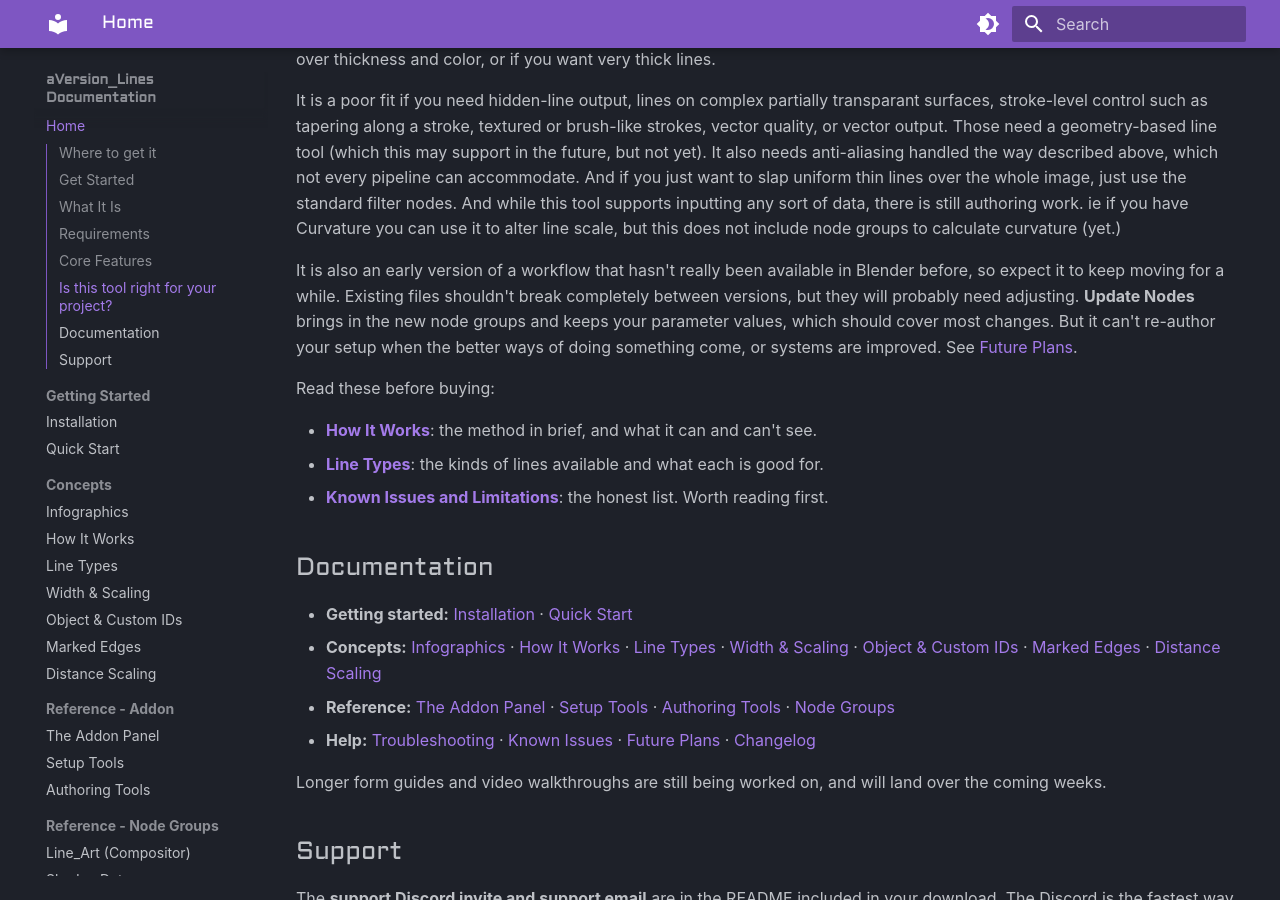
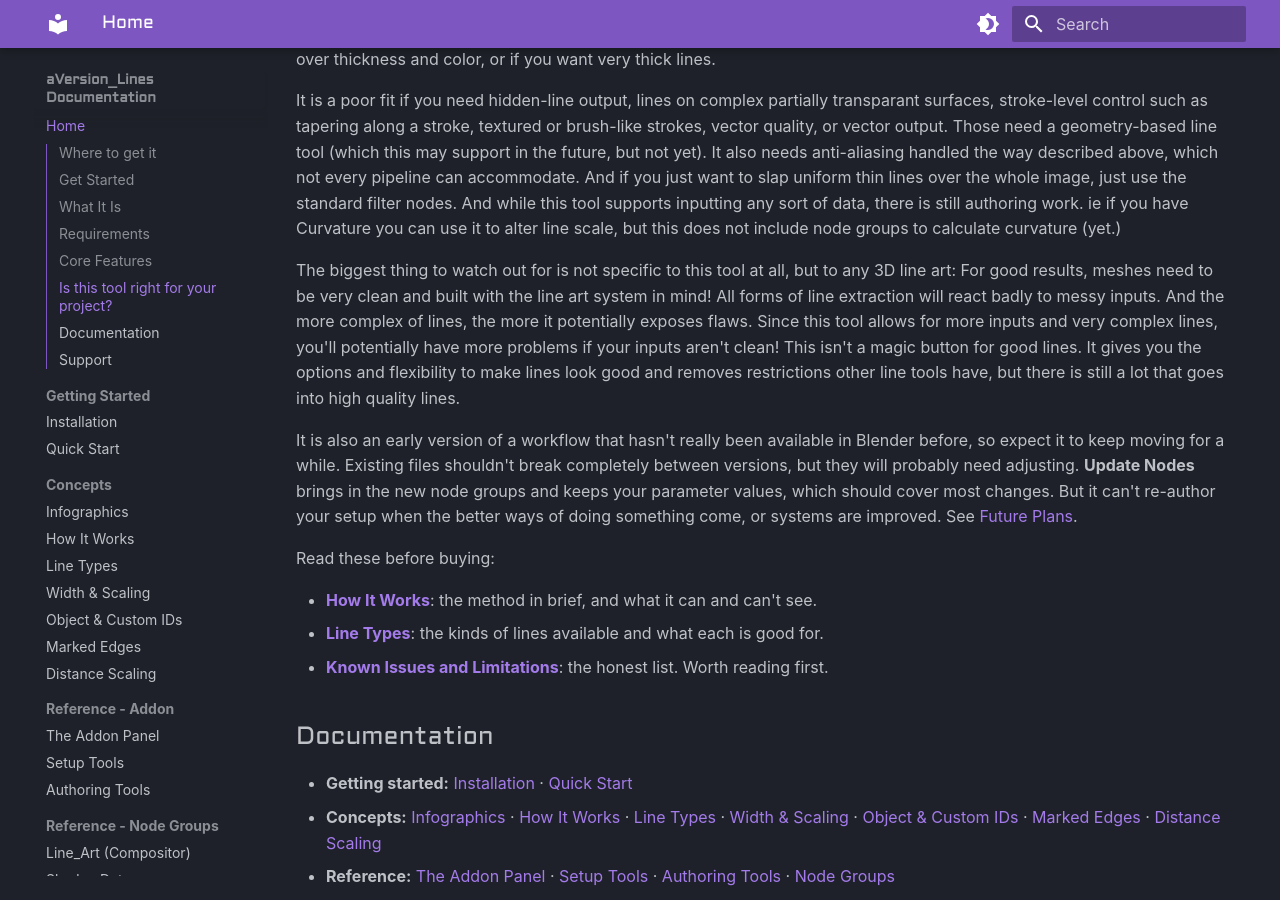
Before and after one commit to aVersionOfReality/avr_lines_docs, an MkDocs documentation site: the page built from docs/index.md, in a window 1280 px wide and 900 px high, scrolled down 4461 px. Built offline with MkDocs 1.6.1 and Material for MkDocs 9.7.7, drawn with Linux system fonts in a browser that asks for light colours.

Commit message:
Home page: note that clean meshes matter for any 3D line art
Adds a paragraph to "Is this tool right for your project?" about mesh
cleanliness. It isn't specific to this tool, but more inputs and more complex
lines mean more chances to expose flaws in the mesh, so it's worth saying
plainly that this isn't a magic button.

Co-Authored-By: Claude Opus 5 <noreply@anthropic.com>

```diff
--- a/docs/index.md
+++ b/docs/index.md
@@ -17,6 +17,8 @@
 - **Gumroad**: coming soon
 - **Superhive**: coming soon
 
+
+
 ## Get Started
 
 - **[Installation](installation.md)**
@@ -25,6 +27,8 @@
 - **[Infographics](infographics.md)**
 
 ---
+
+
 
 ## What It Is
 
@@ -84,6 +88,8 @@ It is a good fit if you want lines driven by shading and texture data rather tha
 
 It is a poor fit if you need hidden-line output, lines on complex partially transparant surfaces, stroke-level control such as tapering along a stroke, textured or brush-like strokes, vector quality, or vector output. Those need a geometry-based line tool (which this may support in the future, but not yet). It also needs anti-aliasing handled the way described above, which not every pipeline can accommodate. And if you just want to slap uniform thin lines over the whole image, just use the standard filter nodes. And while this tool supports inputting any sort of data, there is still authoring work. ie if you have Curvature you can use it to alter line scale, but this does not include node groups to calculate curvature (yet.)
 
+The biggest thing to watch out for is not specific to this tool at all, but to any 3D line art: For good results, meshes need to be very clean and built with the line art system in mind! All forms of line extraction will react badly to messy inputs. And the more complex of lines, the more it potentially exposes flaws. Since this tool allows for more inputs and very complex lines, you'll potentially have more problems if your inputs aren't clean! This isn't a magic button for good lines. It gives you the options and flexibility to make lines look good and removes restrictions other line tools have, but there is still a lot that goes into high quality lines.
+
 It is also an early version of a workflow that hasn't really been available in Blender before, so expect it to keep moving for a while. Existing files shouldn't break completely between versions, but they will probably need adjusting. **Update Nodes** brings in the new node groups and keeps your parameter values, which should cover most changes. But it can't re-author your setup when the better ways of doing something come, or systems are improved. See [Future Plans](future-plans.md).
 
 Read these before buying:
@@ -103,8 +109,6 @@ Read these before buying:
 
 Longer form guides and video walkthroughs are still being worked on, and will land over the coming weeks.
 
-
-
 ## Support
 
 The **support Discord invite and support email** are in the README included in your download.
```
